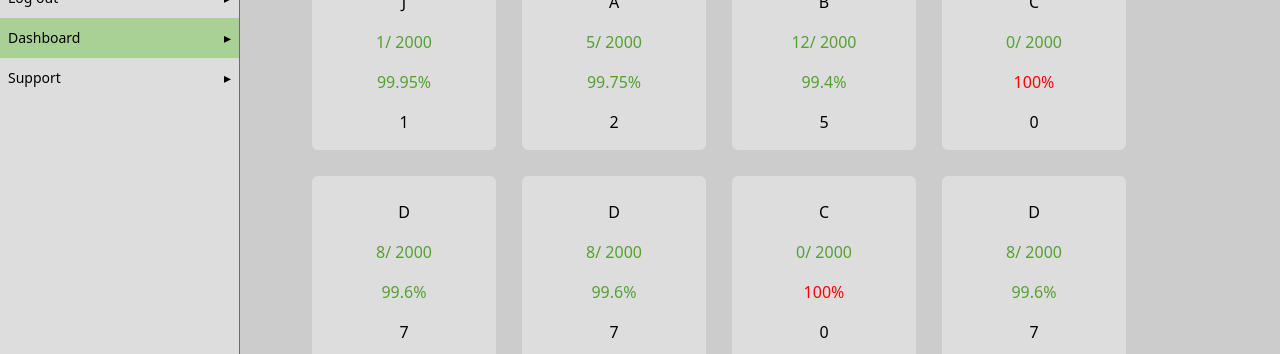
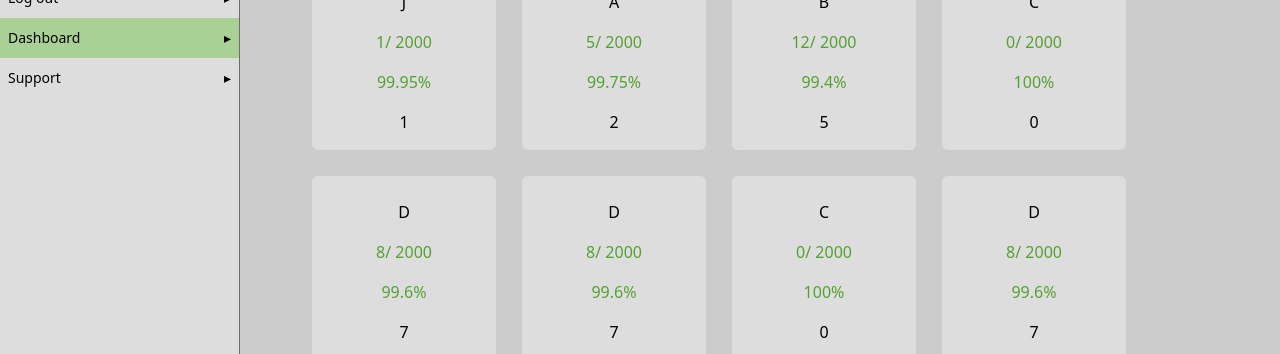
Before and after one commit to KMalek101/Roomet-front, a Next.js app: page /dashboard in a window 1280 px wide. Shown: the part 415-769 px from the top of the page. Built offline with nearby package versions, Linux system fonts and the light colour scheme.

Commit message:
sorting availibility

```diff
--- a/src/components/common/blocks/BlockGridCard.jsx
+++ b/src/components/common/blocks/BlockGridCard.jsx
@@ -3,7 +3,7 @@ export default function BlockGridCard({ name, students, maxStudents, availabilit
         <div className="flex flex-col w-46 gap-4 h-46 bg-[var(--secondary-color)] p-6 rounded-md items-center cursor-pointer">
             <p>{name}</p>
             <p className="text-[var(--green-color)]">{students}/ {maxStudents}</p>
-            <p className={`${availability === 100 ? "text-[var(--r-color)]" : "text-[var(--green-color)]"}`}>{availability}%</p>
+            <p className={`${availability === 0 ? "text-[var(--r-color)]" : "text-[var(--green-color)]"}`}>{availability}%</p>
             <p>{reports}</p>
         </div>
     )
--- a/src/components/common/blocks/BlockListCard.jsx
+++ b/src/components/common/blocks/BlockListCard.jsx
@@ -3,7 +3,7 @@ export default function BlockListCard({ name, students, maxStudents, availabilit
         <div className="bg-[var(--secondary-color)] w-full flex justify-between items-center rounded-md px-9 py-4">
             <p>{name}</p>
             <p className="text-[var(--green-color)]">{students} / {maxStudents}</p>
-            <p className={`${availability === 100 ? "text-[var(--r-color)]" : "text-[var(--green-color)]"}`}>{availability}%</p>
+            <p className={`${availability === 0 ? "text-[var(--r-color)]" : "text-[var(--green-color)]"}`}>{availability}%</p>
             <p className="">{reports}</p>
         </div>
     );
--- a/src/components/common/blocks/ViewBlocks.jsx
+++ b/src/components/common/blocks/ViewBlocks.jsx
@@ -42,6 +42,10 @@ export default function ViewBlocks() {
     {
       value: "noreports",
       label: "No reports",
+    },
+    {
+      value: "empty",
+      label: "Empty",
     },
   ];
 
```
